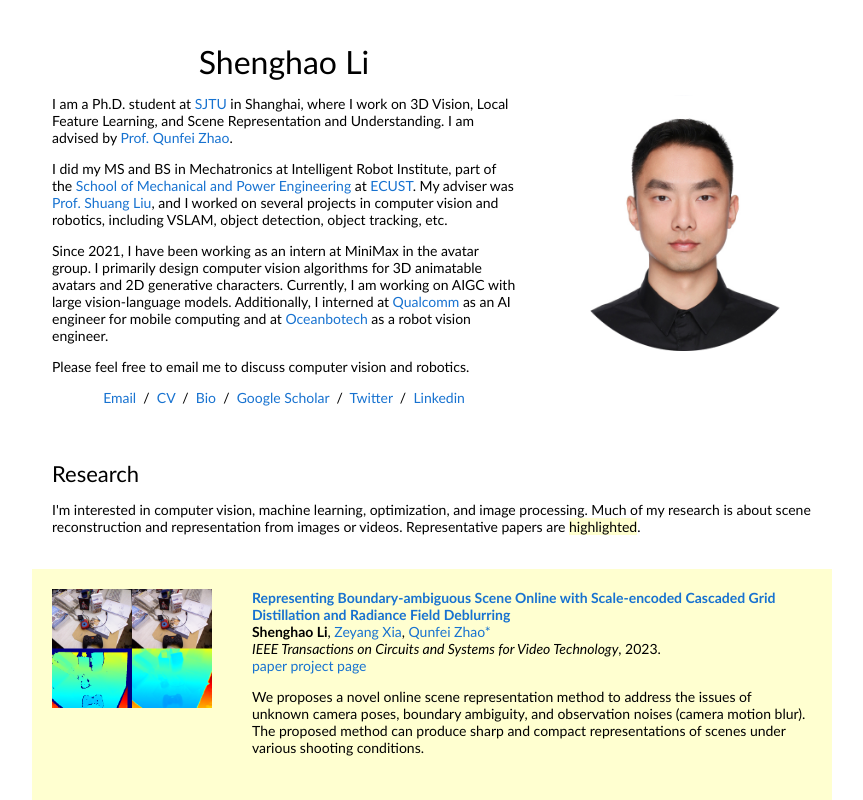
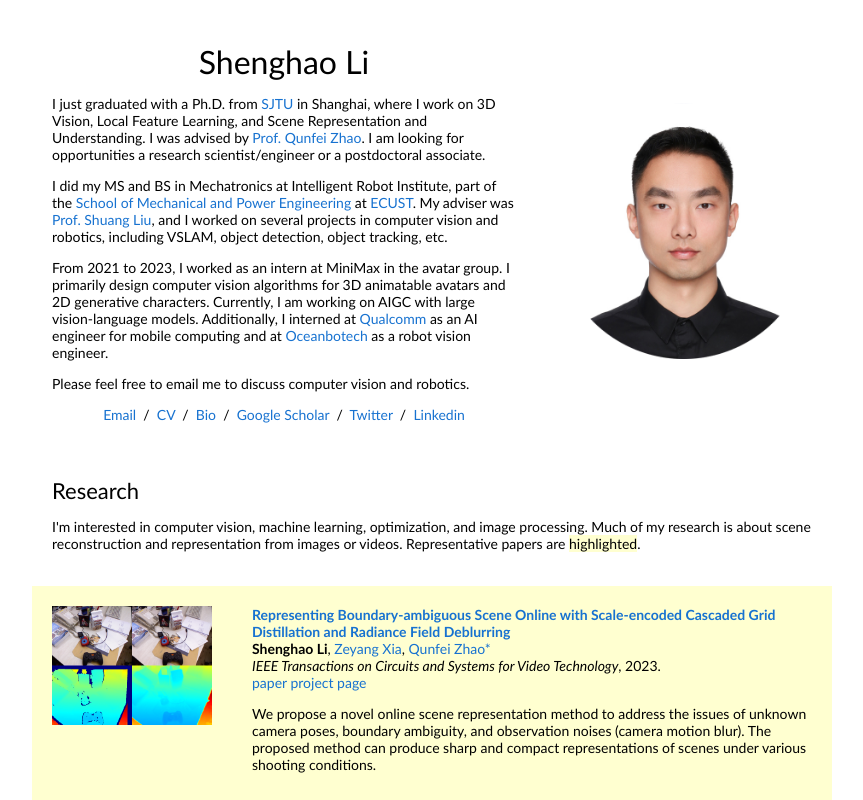
Before and after one commit to Merical/Merical.github.io, a plain HTML site: page index.html in a window 1280 px wide. Shown: the top 800 px of the page, without its empty margins (208-1071 px from the left). Drawn offline with Linux system fonts and the light colour scheme.

Commit message:
Update 2023.12.28

```diff
--- a/index.html
+++ b/index.html
@@ -22,13 +22,13 @@
                 <name>Shenghao Li</name>
               </p>
               <p>
-                I am a Ph.D. student at <a href="https://www.sjtu.edu.cn/">SJTU</a> in Shanghai, where I work on 3D Vision, Local Feature Learning, and Scene Representation and Understanding. I am advised by <a href="https://automation.sjtu.edu.cn/Qun-Fei">Prof. Qunfei Zhao</a>.
+                I just graduated with a Ph.D. from <a href="https://www.sjtu.edu.cn/">SJTU</a> in Shanghai, where I work on 3D Vision, Local Feature Learning, and Scene Representation and Understanding. I was advised by <a href="https://automation.sjtu.edu.cn/Qun-Fei">Prof. Qunfei Zhao</a>. I am looking for opportunities a research scientist/engineer or a postdoctoral associate.
               </p>
               <p>
                 I did my MS and BS in Mechatronics at Intelligent Robot Institute, part of the <a href="https://mech.ecust.edu.cn/main.htm">School of Mechanical and Power Engineering</a> at <a href="https://www.ecust.edu.cn/">ECUST</a>. My adviser was <a href="https://mech.ecust.edu.cn/2019/0516/c11227a90188/page.htm">Prof. Shuang Liu</a>, and I worked on several projects in computer vision and robotics, including VSLAM, object detection, object tracking, etc.
               </p>
               <p>
-                Since 2021, I have been working as an intern at MiniMax in the avatar group. I primarily design computer vision algorithms for 3D animatable avatars and 2D generative characters. Currently, I am working on AIGC with large vision-language models. Additionally, I interned at <a href="https://www.qualcomm.com/home">Qualcomm</a> as an AI engineer for mobile computing and at <a href="http://www.oceanring.cn/">Oceanbotech</a> as a robot vision engineer.
+                From 2021 to 2023, I worked as an intern at MiniMax in the avatar group. I primarily design computer vision algorithms for 3D animatable avatars and 2D generative characters. Currently, I am working on AIGC with large vision-language models. Additionally, I interned at <a href="https://www.qualcomm.com/home">Qualcomm</a> as an AI engineer for mobile computing and at <a href="http://www.oceanring.cn/">Oceanbotech</a> as a robot vision engineer.
               </p>
               <p>
                 Please feel free to email me to discuss computer vision and robotics.
@@ -97,7 +97,7 @@
             <!-- / -->
             <!-- <a href="https://arxiv.org/abs/2209.14988">arXiv</a> -->
             <!-- / -->
-            <p>We proposes a novel online scene representation method to address the issues of unknown camera poses, boundary ambiguity, and observation noises (camera motion blur). The proposed method can produce sharp and compact representations of scenes under various shooting conditions.</p>
+            <p>We propose a novel online scene representation method to address the issues of unknown camera poses, boundary ambiguity, and observation noises (camera motion blur). The proposed method can produce sharp and compact representations of scenes under various shooting conditions.</p>
         </td>
         </tr>
 
```
Also changed, not shown: data/ShenghaoLi-bio.txt.
